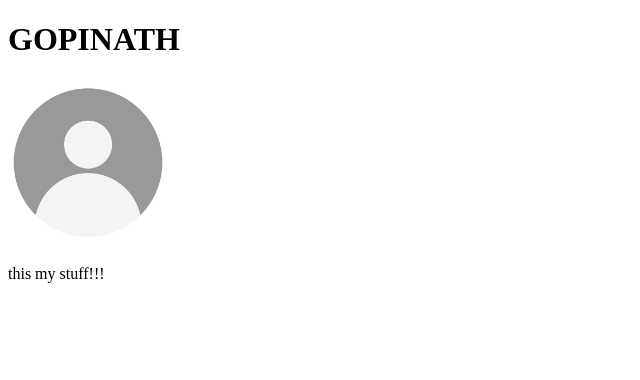
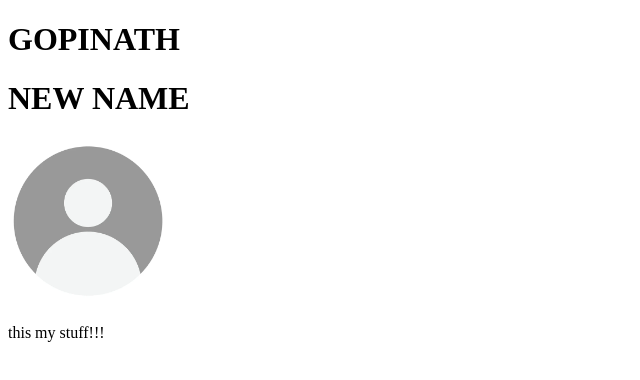
Before and after one commit to gopinath2262009/first_project, a plain HTML site: page index.html in a window 1280 px wide. Shown: the whole page, without its empty margins (0-640 px from the left). Drawn offline with Linux system fonts and the light colour scheme.

Commit message:
added new name

```diff
--- a/index.html
+++ b/index.html
@@ -6,7 +6,8 @@
     <title>my first web</title>
 </head>
 <body>
- <h1>GOPINATH</h1>
+    <h1>GOPINATH</h1>
+    <H1>NEW NAME</H1>
  <img width="160px" src="profile.webp" alt="">
  <p>this my stuff!!!</p>
 </body>
```
